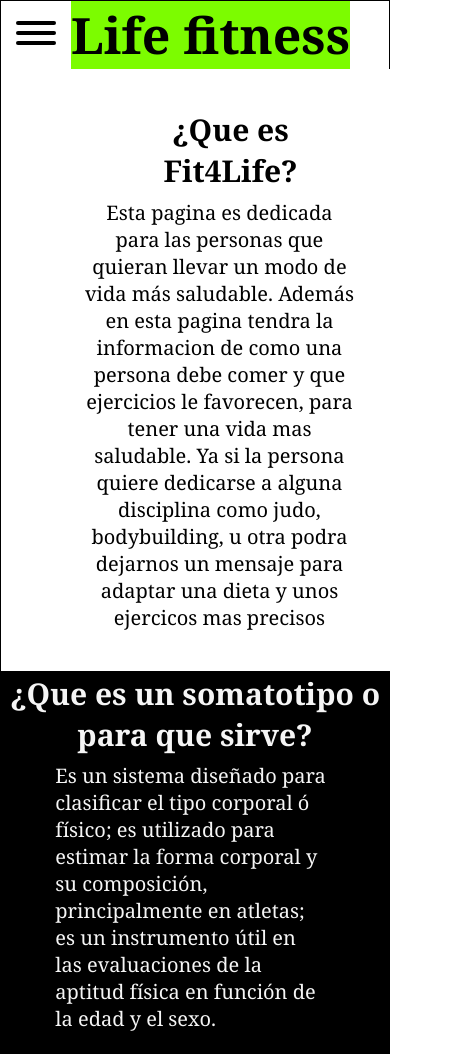
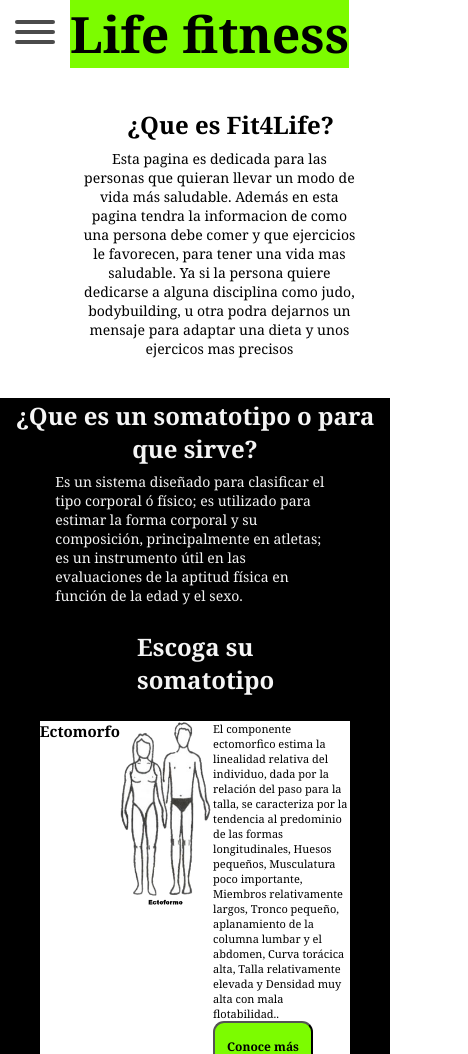
Before and after one commit to eliseoleon/Fit4life, a plain HTML site: page index.html in a window 390 px wide. Shown: the top 1054 px of the page, 468 px wide, since content can reach past the window. Drawn offline with Linux system fonts and the light colour scheme; a web font is replaced by a local one.

Commit message:
cambio responsive

```diff
--- a/estilosfit.css
+++ b/estilosfit.css
@@ -9,7 +9,7 @@
     display: flex;
 }
 .container-father{
-    border: 1px solid black;
+
 }
 .icon-menu{
     background-color: lawngreen;
@@ -175,3 +175,75 @@ background-color: greenyellow;
         }
 
 }
+@media(max-width: 480px){
+    .subtitle{
+        font-size: 24px;
+        margin-bottom: 8px;
+
+        }
+        .details{
+        font-size: 14px;
+        }
+
+    .title-three {
+        font-size: 15px;
+    }
+    .som-title{
+        text-align: center;
+        font-size: 24px;
+        margin-bottom: -13px;
+
+    }
+    .som-details{
+
+        font-size: 14px;
+
+
+    }
+    .choose-title{
+        font-size: 24px;
+
+    }
+
+    .type-container img{
+        width: 30%;
+        height: 30%;
+        }
+
+
+
+    .type-container p{
+        font-size: 11px;
+        }
+
+    .button-type{
+        height: 50px;
+        width: 100px;
+        font-size: 12px;
+        background-color: lawngreen ;
+        color: black;
+        font-weight: bolder;
+        border-radius: 11px;
+     margin: 0px;
+    }
+
+
+    .social p{
+        font-size: 14px;
+    }
+    .formulario label{
+        font-size: 14px;
+    }
+
+
+
+}
+@media(max-width: 320px){
+
+
+
+
+
+
+
+}
```
